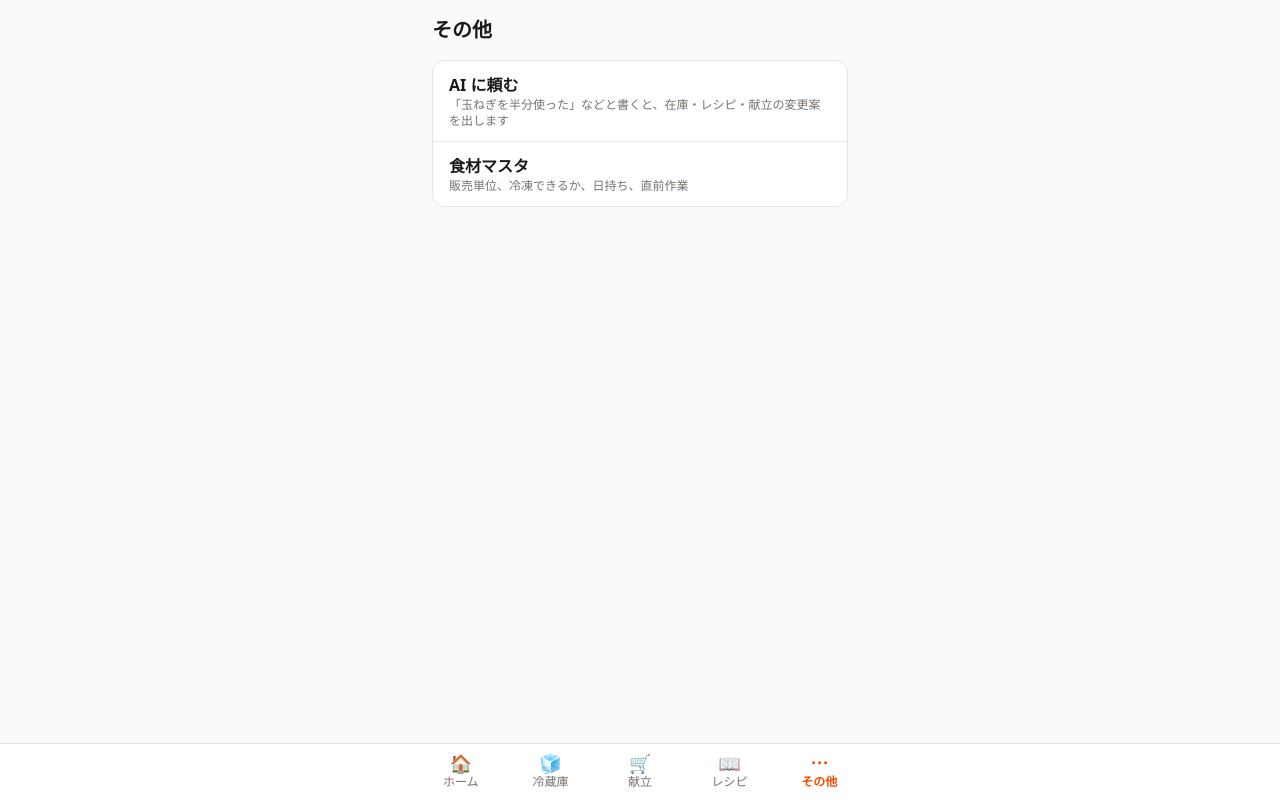
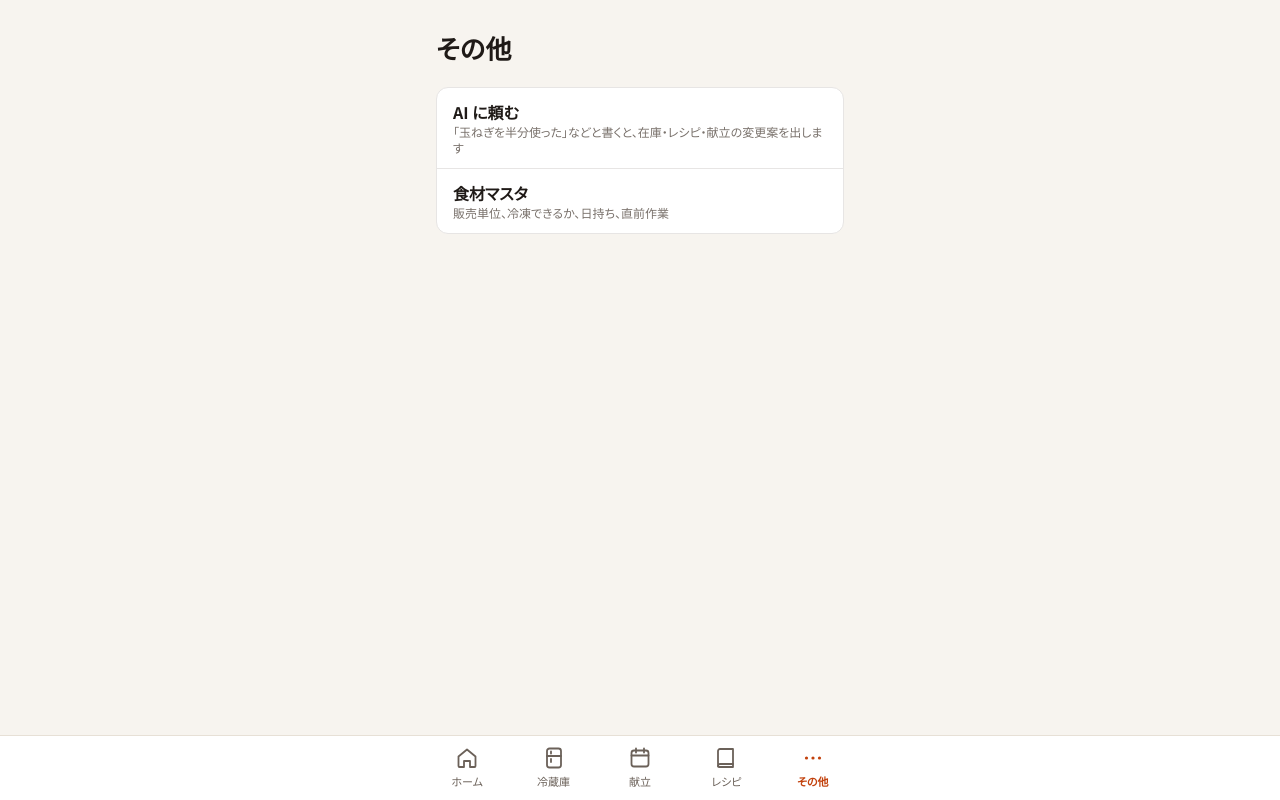
Before and after one commit to meron14725/cooking-app, a React app: page /more in a window 1280 px wide. Built offline with nearby package versions, Linux system fonts and the light colour scheme.

Commit message:
feat: デザインの色・文字のトークン、SVG アイコン、タブバーと見出しを新しい見た目にする (#20)
Claude-Session: https://claude.ai/code/session_01BYrv1U9CTw6FACFe853gFh

Co-authored-by: Claude <noreply@anthropic.com>

```diff
--- a/index.html
+++ b/index.html
@@ -3,7 +3,10 @@
   <head>
     <meta charset="UTF-8" />
     <meta name="viewport" content="width=device-width, initial-scale=1.0, viewport-fit=cover" />
-    <meta name="theme-color" content="#f97316" />
+    <meta name="theme-color" content="#f7f4ef" />
+    <link rel="preconnect" href="https://fonts.googleapis.com" />
+    <link rel="preconnect" href="https://fonts.gstatic.com" crossorigin />
+    <link rel="stylesheet" href="https://fonts.googleapis.com/css2?family=Noto+Sans+JP:wght@400;500;700&display=swap" />
     <title>ホットクック献立</title>
   </head>
   <body>
--- a/src/client/components/AuthExpiredBanner.tsx
+++ b/src/client/components/AuthExpiredBanner.tsx
@@ -14,15 +14,12 @@ export function AuthExpiredBanner() {
   if (!expired) return null
 
   return (
-    <div
-      role="alert"
-      className="sticky top-0 z-10 flex items-center gap-3 bg-amber-100 px-4 py-3 text-sm text-amber-900"
-    >
+    <div role="alert" className="sticky top-0 z-10 flex items-center gap-3 bg-warn-soft px-4 py-3 text-sm text-warn">
       <span className="flex-1">ログインの有効期限が切れました。</span>
       <button
         type="button"
         onClick={() => window.location.reload()}
-        className="min-h-11 rounded-lg bg-amber-600 px-4 font-bold text-white"
+        className="min-h-11 rounded-control bg-accent px-4 font-bold text-white"
       >
         再読み込み
       </button>
--- /dev/null
+++ b/src/client/components/Icon.tsx
@@ -0,0 +1,131 @@
+import type { ReactNode } from 'react'
+
+/**
+ * 線のアイコン（デザインキャンバス「cooking-app デザイン」から）。色は currentColor。
+ * 飾りなので aria-hidden。意味を伝えるときはボタン側に aria-label か文字を付ける。
+ */
+const ICONS = {
+  home: <path d="M3.5 10.5 12 3.5l8.5 7V20a1 1 0 0 1-1 1H15v-6H9v6H4.5a1 1 0 0 1-1-1z" strokeLinejoin="round" />,
+  fridge: (
+    <>
+      <rect x="5" y="2.5" width="14" height="19" rx="2.5" />
+      <path d="M5 10h14M9 5.5v2M9 13v3" />
+    </>
+  ),
+  calendar: (
+    <>
+      <rect x="3.5" y="4.5" width="17" height="16" rx="2.5" />
+      <path d="M3.5 9.5h17M8 2.5v4M16 2.5v4" />
+    </>
+  ),
+  book: (
+    <g strokeLinejoin="round">
+      <path d="M4 5a2 2 0 0 1 2-2h13v15H6a2 2 0 0 0-2 2z" />
+      <path d="M4 20a1 1 0 0 0 1 1h14v-3" />
+    </g>
+  ),
+  more: (
+    <g fill="currentColor" stroke="none">
+      <circle cx="5.5" cy="12" r="1.6" />
+      <circle cx="12" cy="12" r="1.6" />
+      <circle cx="18.5" cy="12" r="1.6" />
+    </g>
+  ),
+  sparkle: <path d="M12 3l1.8 5.2L19 10l-5.2 1.8L12 17l-1.8-5.2L5 10l5.2-1.8z" strokeLinejoin="round" />,
+  sparkles: (
+    <g strokeLinejoin="round">
+      <path d="M12 3l1.8 5.2L19 10l-5.2 1.8L12 17l-1.8-5.2L5 10l5.2-1.8z" />
+      <path d="M19 16v4M17 18h4" />
+    </g>
+  ),
+  bag: (
+    <g strokeLinejoin="round">
+      <path d="M5 8h14l-1 12.5a1 1 0 0 1-1 .9H7a1 1 0 0 1-1-.9z" />
+      <path d="M9 8V6a3 3 0 0 1 6 0v2" />
+    </g>
+  ),
+  /** 冷蔵（温度計） */
+  chilled: (
+    <>
+      <path d="M14 14.8V5a2 2 0 0 0-4 0v9.8a4 4 0 1 0 4 0z" />
+      <path d="M12 10v6" />
+    </>
+  ),
+  /** 冷凍（雪の結晶） */
+  frozen: <path d="M12 3v18M4.2 7.5l15.6 9M4.2 16.5l15.6-9M9.5 4.5 12 6l2.5-1.5M9.5 19.5 12 18l2.5 1.5" />,
+  /** 常温（箱） */
+  pantry: (
+    <g strokeLinejoin="round">
+      <path d="M3.5 8 12 4l8.5 4v9L12 21l-8.5-4z" />
+      <path d="M3.5 8 12 12l8.5-4M12 12v9" />
+    </g>
+  ),
+  clock: (
+    <>
+      <circle cx="12" cy="12" r="9" />
+      <path d="M12 7v5l3 2" />
+    </>
+  ),
+  search: (
+    <>
+      <circle cx="11" cy="11" r="7" />
+      <path d="m20 20-3.5-3.5" />
+    </>
+  ),
+  link: (
+    <>
+      <path d="M10 14a4 4 0 0 0 5.7 0l3-3a4 4 0 0 0-5.7-5.7l-1 1" />
+      <path d="M14 10a4 4 0 0 0-5.7 0l-3 3a4 4 0 0 0 5.7 5.7l1-1" />
+    </>
+  ),
+  pencil: (
+    <g strokeLinejoin="round">
+      <path d="M3.5 20.5 17 7a2.5 2.5 0 0 1 3.5 3.5L11 20.5z" />
+      <path d="M3.5 20.5h7.5" />
+    </g>
+  ),
+  warning: (
+    <g strokeLinejoin="round">
+      <path d="M12 3.5 2.5 20h19z" />
+      <path d="M12 10v4M12 17h.01" />
+    </g>
+  ),
+  check: <path d="m5 12.5 4.5 4.5L19 7.5" strokeLinejoin="round" />,
+  plus: <path d="M12 5v14M5 12h14" />,
+  close: <path d="M6 6l12 12M18 6 6 18" />,
+  chevronLeft: <path d="m15 18-6-6 6-6" strokeLinejoin="round" />,
+  chevronRight: <path d="m9 18 6-6-6-6" strokeLinejoin="round" />,
+  arrowRight: <path d="M5 12h14M13 6l6 6-6 6" strokeLinejoin="round" />,
+  arrowUp: <path d="M12 19V5M6 11l6-6 6 6" strokeLinejoin="round" />,
+} satisfies Record<string, ReactNode>
+
+export type IconName = keyof typeof ICONS
+
+export function Icon({
+  name,
+  size = 20,
+  strokeWidth = 1.8,
+  className,
+}: {
+  name: IconName
+  size?: number
+  strokeWidth?: number
+  className?: string
+}) {
+  return (
+    <svg
+      width={size}
+      height={size}
+      viewBox="0 0 24 24"
+      fill="none"
+      stroke="currentColor"
+      strokeWidth={strokeWidth}
+      strokeLinecap="round"
+      aria-hidden="true"
+      focusable="false"
+      className={className ? `shrink-0 ${className}` : 'shrink-0'}
+    >
+      {ICONS[name]}
+    </svg>
+  )
+}
--- a/src/client/components/Layout.tsx
+++ b/src/client/components/Layout.tsx
@@ -6,7 +6,7 @@ export function Layout() {
   return (
     <div className="mx-auto flex min-h-full max-w-md flex-col">
       <AuthExpiredBanner />
-      <main className="flex-1 px-4 pt-4 pb-24">
+      <main className="flex-1 px-5 pt-7 pb-28">
         <Outlet />
       </main>
       <TabBar />
--- a/src/client/components/PageHeader.tsx
+++ b/src/client/components/PageHeader.tsx
@@ -1,3 +1,41 @@
-export function PageHeader({ title }: { title: string }) {
-  return <h1 className="mb-4 text-xl font-bold">{title}</h1>
+import type { ReactNode } from 'react'
+import { Link } from 'react-router'
+import { Icon } from './Icon'
+
+type Props = {
+  title: string
+  /** タイトルの上の小さな行（例: 日付） */
+  eyebrow?: ReactNode
+  /** タイトルの右に並べる補足（例: 件数） */
+  meta?: ReactNode
+  /** 右端の操作（アイコンボタンなど） */
+  action?: ReactNode
+  /** 指定すると戻るボタン付きの小さな見出しにする（タブの外の画面用） */
+  backTo?: string
 }
+
+/** 画面の見出し。タブの画面は大きな見出し、タブの外の画面は戻るボタン付き */
+export function PageHeader({ title, eyebrow, meta, action, backTo }: Props) {
+  if (backTo) {
+    return (
+      <header className="-mx-2 mb-4 flex items-center gap-1">
+        <Link to={backTo} aria-label="戻る" className="flex size-11 items-center justify-center rounded-full text-ink">
+          <Icon name="chevronLeft" size={22} strokeWidth={2} />
+        </Link>
+        <h1 className="min-w-0 flex-1 truncate text-lg font-bold">{title}</h1>
+        {meta && <div className="shrink-0 text-[13px] text-ink-muted">{meta}</div>}
+        {action}
+      </header>
+    )
+  }
+  return (
+    <header className="mb-5 flex items-end justify-between gap-3">
+      <div className="flex min-w-0 flex-col gap-0.5">
+        {eyebrow && <p className="text-[13px] text-ink-muted">{eyebrow}</p>}
+        <h1 className="text-[26px] font-bold tracking-[0.02em]">{title}</h1>
+      </div>
+      {meta && <div className="shrink-0 pb-1 text-[13px] text-ink-muted">{meta}</div>}
+      {action && <div className="shrink-0 self-start">{action}</div>}
+    </header>
+  )
+}
--- a/src/client/components/TabBar.tsx
+++ b/src/client/components/TabBar.tsx
@@ -1,12 +1,13 @@
 import { Link, useLocation } from 'react-router'
+import { Icon, type IconName } from './Icon'
 
-const tabs = [
-  { to: '/', label: 'ホーム', icon: '🏠', paths: [] },
-  { to: '/fridge', label: '冷蔵庫', icon: '🧊', paths: ['/fridge'] },
-  { to: '/plan', label: '献立', icon: '🛒', paths: ['/plan'] },
-  { to: '/recipes', label: 'レシピ', icon: '📖', paths: ['/recipes'] },
-  { to: '/more', label: 'その他', icon: '⋯', paths: ['/more', '/ingredients'] },
-] as const
+const tabs: { to: string; label: string; icon: IconName; paths: string[] }[] = [
+  { to: '/', label: 'ホーム', icon: 'home', paths: [] },
+  { to: '/fridge', label: '冷蔵庫', icon: 'fridge', paths: ['/fridge'] },
+  { to: '/plan', label: '献立', icon: 'calendar', paths: ['/plan'] },
+  { to: '/recipes', label: 'レシピ', icon: 'book', paths: ['/recipes'] },
+  { to: '/more', label: 'その他', icon: 'more', paths: ['/more', '/ingredients', '/agent'] },
+]
 
 export function TabBar() {
   const { pathname } = useLocation()
@@ -16,9 +17,9 @@ export function TabBar() {
   return (
     <nav
       aria-label="メインメニュー"
-      className="fixed inset-x-0 bottom-0 border-t border-stone-200 bg-white pb-[env(safe-area-inset-bottom)]"
+      className="fixed inset-x-0 bottom-0 border-t border-line bg-surface pb-[env(safe-area-inset-bottom)]"
     >
-      <ul className="mx-auto grid max-w-md grid-cols-5">
+      <ul className="mx-auto grid max-w-md grid-cols-5 px-2 pt-1.5 pb-1.5">
         {tabs.map((tab) => {
           const active = isActive(tab)
           return (
@@ -26,13 +27,11 @@ export function TabBar() {
               <Link
                 to={tab.to}
                 aria-current={active ? 'page' : undefined}
-                className={`flex min-h-14 flex-col items-center justify-center gap-0.5 text-xs ${
-                  active ? 'font-bold text-orange-600' : 'text-stone-500'
+                className={`flex min-h-13 flex-col items-center justify-center gap-[3px] text-[11px] ${
+                  active ? 'font-bold text-accent' : 'text-ink-muted'
                 }`}
               >
-                <span aria-hidden="true" className="text-lg leading-none">
-                  {tab.icon}
-                </span>
+                <Icon name={tab.icon} size={24} />
                 {tab.label}
               </Link>
             </li>
--- a/src/client/index.css
+++ b/src/client/index.css
@@ -1,7 +1,62 @@
 @import "tailwindcss";
 
+/*
+ * デザインのトークン（デザインキャンバス「cooking-app デザイン」）。
+ * bg-ground / text-ink-muted / border-line / bg-accent のように使う。
+ */
 @theme {
-  --font-sans: "Hiragino Sans", "Hiragino Kaku Gothic ProN", "Noto Sans JP", system-ui, sans-serif;
+  --font-sans: "Noto Sans JP", "Hiragino Sans", "Hiragino Kaku Gothic ProN", system-ui, sans-serif;
+
+  /* 地と面 */
+  --color-ground: #f7f4ef;
+  --color-surface: #ffffff;
+  /* 切り替えの溝・進み具合の未完了 */
+  --color-sunken: #ede7de;
+  --color-track: #e2dad0;
+
+  /* 文字 */
+  --color-ink: #1f1a17;
+  --color-ink-soft: #3a332e;
+  --color-ink-muted: #6b6159;
+
+  /* 線 */
+  --color-line: #e7e0d6;
+  --color-line-soft: #efe9e1;
+  --color-line-strong: #d6cec3;
+  --color-line-dashed: #c9bfb2;
+
+  /* 主色（作る・決める） */
+  --color-accent: #c2410c;
+  --color-accent-strong: #9a3412;
+  --color-accent-soft: #fff1e8;
+  --color-accent-wash: #fff8f3;
+  --color-accent-line: #f2c3a6;
+
+  /* 済み・冷蔵 */
+  --color-leaf: #3f4a3c;
+  --color-leaf-soft: #eef0ec;
+
+  /* 冷凍 */
+  --color-frozen: #1f4e8c;
+  --color-frozen-soft: #e6eefa;
+
+  /* 常温 */
+  --color-pantry: #6b5a45;
+  --color-pantry-soft: #f3eee6;
+
+  /* 期限切れ・エラー */
+  --color-danger: #a61b1b;
+  --color-danger-soft: #fde8e6;
+  --color-danger-wash: #fdf0ee;
+
+  /* 期限が近い・注意 */
+  --color-warn: #7a4a00;
+  --color-warn-soft: #fdf1d6;
+  --color-warn-wash: #fdf6e4;
+
+  /* 角丸: カード 20px、ボタン・入力 14px */
+  --radius-card: 20px;
+  --radius-control: 14px;
 }
 
 html,
@@ -11,5 +66,7 @@ body,
 }
 
 body {
-  @apply bg-stone-50 text-stone-900 antialiased;
+  @apply bg-ground text-ink antialiased;
+  /* 和文の詰め（デザインと同じ） */
+  font-feature-settings: "palt";
 }
```
